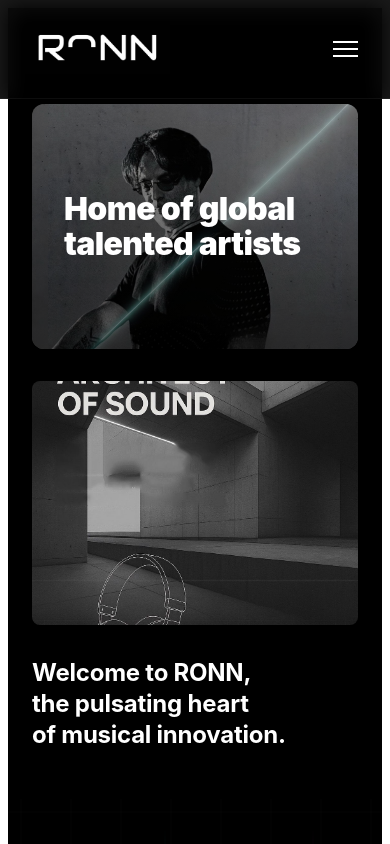
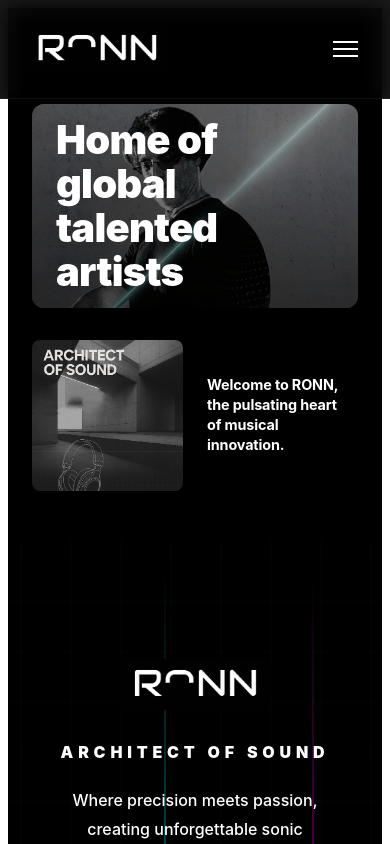
Before and after one commit to megvargian/dj-portfolio, a Nuxt app: page / in a window 390 px wide. Shown: the top 844 px of the page. Built offline with nearby package versions, Linux system fonts and the light colour scheme.

Commit message:
add first sec

```diff
--- a/app.vue
+++ b/app.vue
@@ -1802,28 +1802,36 @@
   }
 
   .cover-hero {
-    aspect-ratio: 4/3;
+    aspect-ratio: 16/10;
   }
 
   .cover-overlay {
-    padding: 2rem;
+    padding: 2rem 1.5rem;
   }
 
   .cover-title {
-    font-size: 2rem;
+    font-size: 2.5rem;
   }
 
   .cover-bottom {
-    grid-template-columns: 1fr;
-    gap: 2rem;
+    grid-template-columns: 1fr 1fr;
+    gap: 1.5rem;
+    align-items: stretch;
+  }
+
+  .cover-bottom-image {
+    aspect-ratio: 1/1;
   }
 
   .cover-bottom-text {
-    padding: 0;
+    padding: 0.5rem 0;
+    display: flex;
+    align-items: center;
   }
 
   .cover-bottom-text h2 {
-    font-size: 1.5rem;
+    font-size: 0.9rem;
+    line-height: 1.4;
   }
 
   .hero {
```
